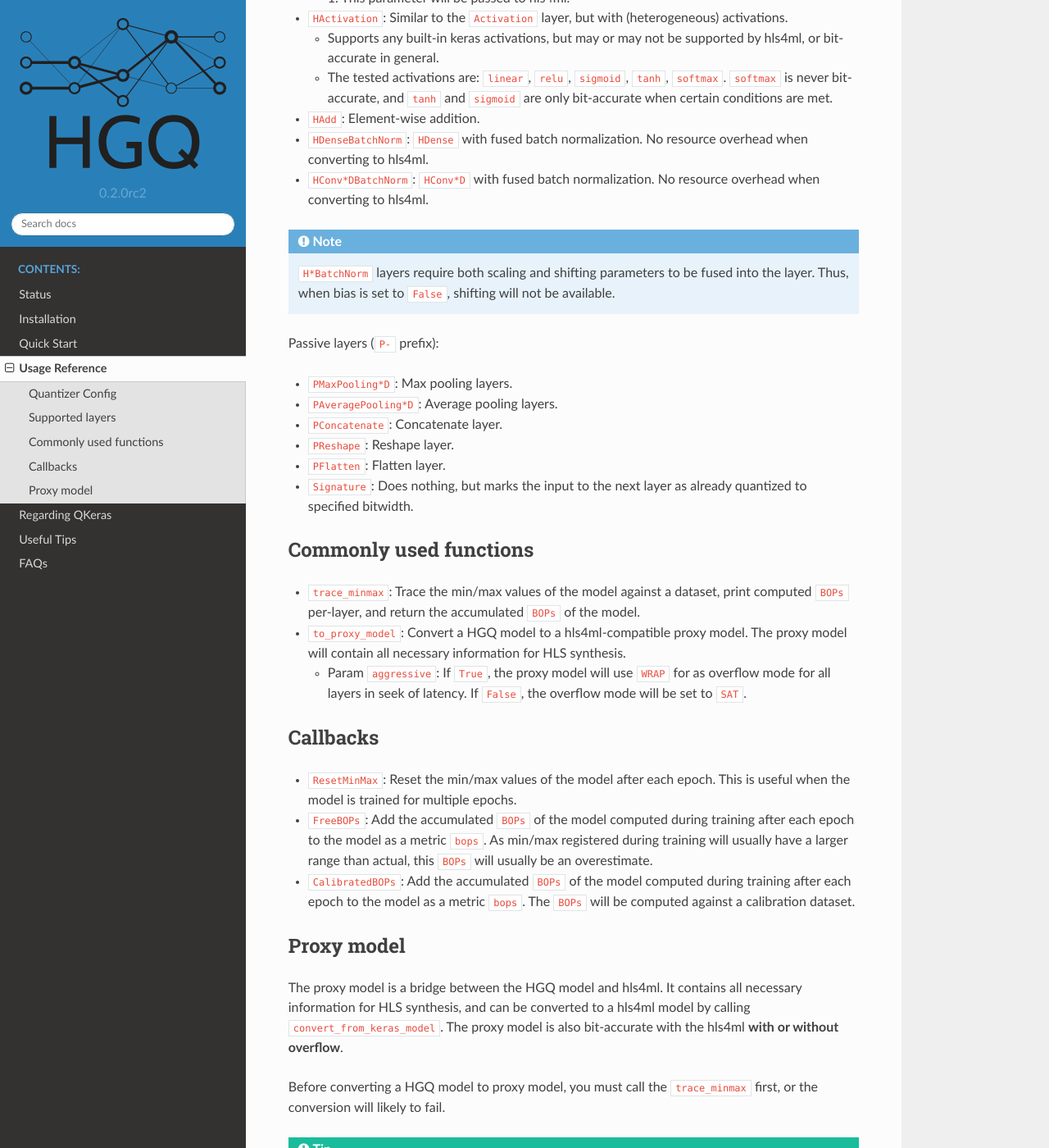
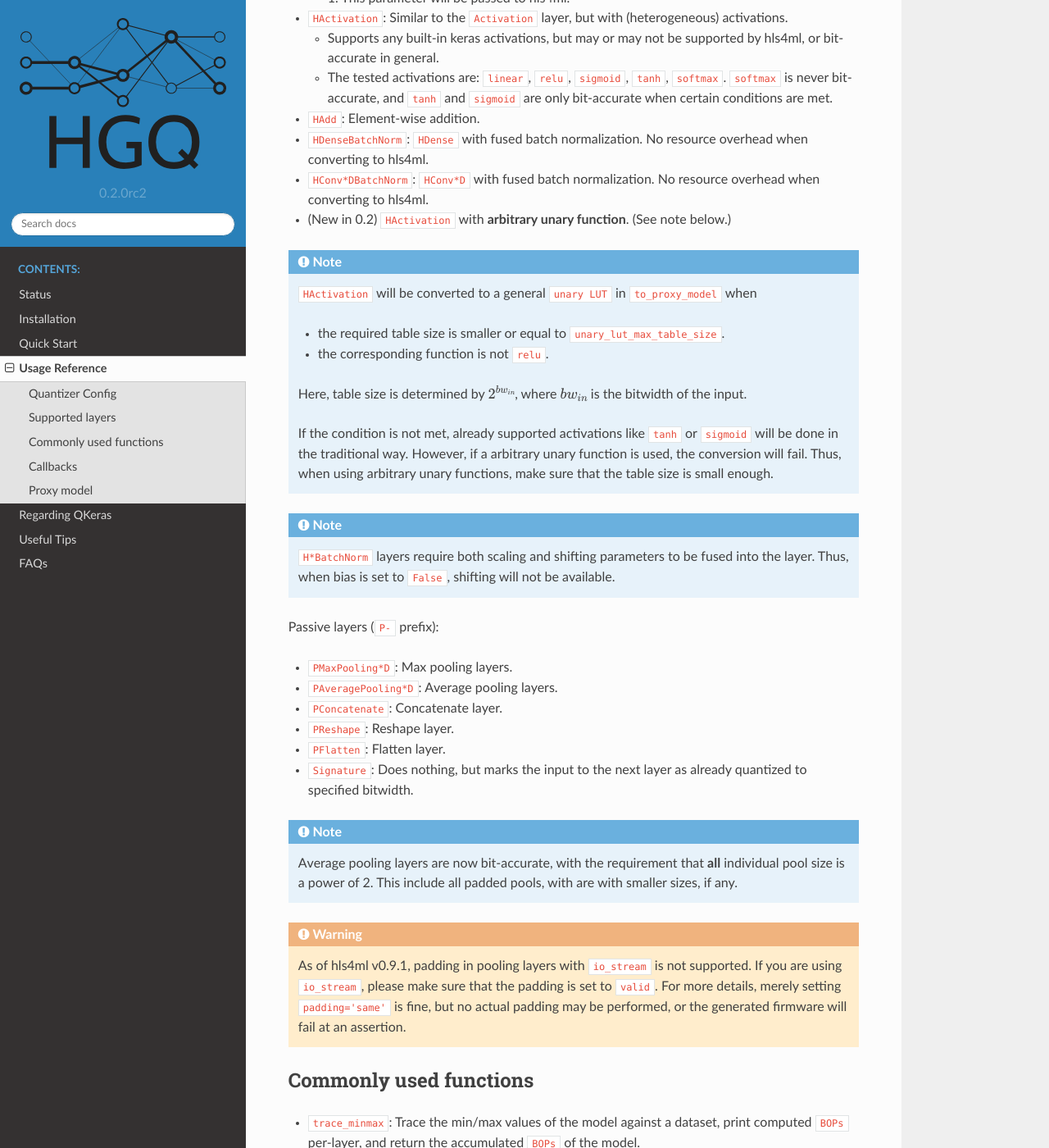
Before and after one commit to calad0i/HGQ, a Sphinx documentation site: the page built from docs/reference.md, in a window 1280 px wide and 1400 px high, scrolled down 1525 px. Shown: the whole window at 82% size. Built offline with Sphinx 7.4.7 and the Read the Docs theme 2.0.0, drawn with Linux system fonts in a browser that asks for light colours; pages that are not in the unit, such as notebooks, are missing from menus; the version number is read from the project's files by our own code; some of the changed text lies outside the part shown.

Commit message:
update docs

````diff
--- a/docs/reference.md
+++ b/docs/reference.md
@@ -50,6 +50,17 @@ Heterogenerous layers (`H-` prefix):
 - `HAdd`: Element-wise addition.
 - `HDenseBatchNorm`: `HDense` with fused batch normalization. No resource overhead when converting to hls4ml.
 - `HConv*DBatchNorm`: `HConv*D` with fused batch normalization. No resource overhead when converting to hls4ml.
+- (New in 0.2) `HActivation` with **arbitrary unary function**. (See note below.)
+
+```{note}
+`HActivation` will be converted to a general `unary LUT` in `to_proxy_model` when
+ - the required table size is smaller or equal to `unary_lut_max_table_size`.
+ - the corresponding function is not `relu`.
+
+Here, table size is determined by $2^{bw_{in}}$, where $bw_{in}$ is the bitwidth of the input.
+
+If the condition is not met, already supported activations like `tanh` or `sigmoid` will be done in the traditional way. However, if a arbitrary unary function is used, the conversion will fail. Thus, when using arbitrary unary functions, make sure that the table size is small enough.
+```
 
 ```{note}
 `H*BatchNorm` layers require both scaling and shifting parameters to be fused into the layer. Thus, when bias is set to `False`, shifting will not be available.
@@ -63,6 +74,14 @@ Passive layers (`P-` prefix):
 - `PReshape`: Reshape layer.
 - `PFlatten`: Flatten layer.
 - `Signature`: Does nothing, but marks the input to the next layer as already quantized to specified bitwidth.
+
+```{note}
+Average pooling layers are now bit-accurate, with the requirement that **all** individual pool size is a power of 2. This include all padded pools, with are with smaller sizes, if any.
+```
+
+```{warning}
+As of hls4ml v0.9.1, padding in pooling layers with `io_stream` is not supported. If you are using `io_stream`, please make sure that the padding is set to `valid`. For more details, merely setting `padding='same'` is fine, but no actual padding may be performed, or the generated firmware will fail at an assertion.
+```
 
 ## Commonly used functions
 
@@ -96,3 +115,7 @@ Though the proxy model is bit-accurate with hls4ml in general, exceptions exist:
 ```{tip}
 The proxy model can also be used to convert a `QKeras` model to a bit-accurate hls4ml-ready proxy model. See more details in the [Regarding QKeras](qkeras.md) section.
 ```
+
+```{warning}
+Experimental: Nested layer structure is now supported by `to_keras_model` in v0.2.0. If you pass a model with nested layers, the function will flatten the model. However, be careful that some information in the inner models (e.g., `parallelization_factor`) may be lost during the conversion.
+```
````
Also changed, not shown: docs/tips.md (+7 -5 lines).
